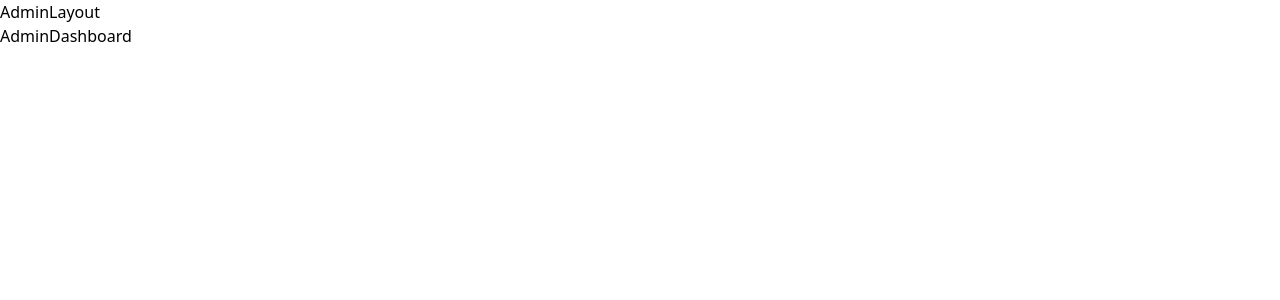
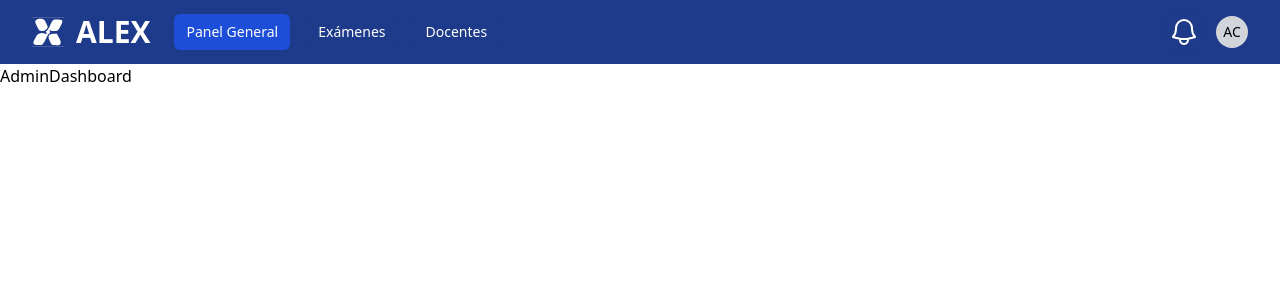
Before and after one commit to Darkpool645/alex-frontend, a React (Vite) app: page /admin in a window 1280 px wide. Shown: the top 300 px of the page. Built offline with nearby package versions, Linux system fonts and the light colour scheme.

Commit message:
feat admin header

```diff
--- /dev/null
+++ b/src/components/admin/AdminHeader.jsx
@@ -0,0 +1,98 @@
+import { Disclosure, DisclosureButton, DisclosurePanel, Menu, MenuButton, MenuItem, MenuItems } from "@headlessui/react";
+import { Bars3Icon, BellIcon, XMarkIcon } from "@heroicons/react/24/outline";
+import logo from "@/assets/svgs/favicon.svg";
+import { Link } from "react-router-dom";
+
+
+
+const AdminHeader = () => {
+    const navigation = [
+        { name: "Panel General", href: "/admin", current: true },
+        { name: "Exámenes", href: "/exams", current: false },
+        { name: "Docentes", href: "/teachers", current: false }
+    ];
+    return (
+        <Disclosure as="nav" className="bg-blue-900">
+            <div className="w-full px-2 sm:px-6 lg:px-8">
+                <div className="relative flex h-16 items-center justify-between">
+                    <div className="absolute inset-y-0 left-0 flex items-center sm:hidden">
+                        <DisclosureButton className="group relative inline-flex items-center justify-center rounded-md p-2 text-white hover:bg-blue-700 focus:outline-hidden">
+                            <span className="absolute -inset-0.5" />
+                            <span className="sr-only">Open menu</span>
+                            <Bars3Icon aria-hidden="true" className="block size-6 group-data-[open]:hidden" />
+                            <XMarkIcon aria-hidden="true" className="hidden size-6 group-data-[open]:block" />
+                        </DisclosureButton>
+                    </div>
+                    <div className="flex flex-1 items-center justify-center sm:items-stretch sm:justify-start">
+                        <div className="flex shrink-0 items-center gap-3">
+                            <img alt="ALEX Logo" src={logo} className="size-8" />
+                            <h1 className="text-3xl text-white font-bold">ALEX</h1>
+                        </div>
+                        <div className="hidden sm:ml-6 sm:block">
+                            <div className="flex space-x-4">
+                                {navigation.map((item) => (
+                                    <Link
+                                        key={item.name}
+                                        to={item.href}
+                                        aria-current={item.current ? "page" : undefined}
+                                        className={`rounded-md px-3 py-2 text-sm font-medium text-white ${item.current ? "bg-blue-700" : "bg-blue-900 hover:bg-blue-700"
+                                            }`}
+                                    >
+                                        {item.name}
+                                    </Link>
+                                ))}
+                            </div>
+                        </div>
+                    </div>
+                    <div className="absolute inset-y-0 right-0 flex items-center pr-2 sm:static sm:inset-auto sm:ml-6 sm:pr-0">
+                        <button type="button" className="relative rounded-full bg-blue-900 p-1 text-white focus:outline-none">
+                            <span className="absolute -inset-1.5" />
+                            <span className="sr-only">View notifications</span>
+                            <BellIcon aria-hidden="true" className="size-8" />
+                        </button>
+                        <Menu as="div" className="relative ml-3">
+                            <div>
+                                <MenuButton className="relative flex rounded-full bg-gray-300 text-sm focus:outline-hidden">
+                                    <span className="absolute -inset-1.5" />
+                                    <span className="sr-only">Open user menu</span>
+                                    <div className="size-8 rounded-full flex items-center justify-center font-medium text-black">
+                                        AC
+                                    </div>
+                                </MenuButton>
+                            </div>
+                            <MenuItems transition className="absolute right-0 z-10 mt-2 w-48 origin-top-right rounded-md bg-white py-1 shadow-lg ring-black/5 transition focus:outline-hidden data-[closed]:scale-95 data-[closed]:transform data-[closed]:opacity-0 data-[enter]:duration-100 daa-[enter]:ease-out data-[leave]:duration-75 data-[leave]:ease-in">
+                                <MenuItem>
+                                    <Link to="admin/profile" className="block px-4 py-2 text-sm text-gray-700 data-[focus]:bg-gray-100 data-[focus]:outline-hidden">
+                                        Ver perfil
+                                    </Link>
+                                </MenuItem>
+                                <MenuItem>
+                                    <Link to="admin/settings" className="block px-4 py-2 text-sm text-gray-700 data-[focus]:bg-gray-100 data-[focus]:outline-hidden">
+                                        Configuraciones
+                                    </Link>
+                                </MenuItem>
+                                <MenuItem>
+                                    <a href="/" className="block px-4 py-2 text-sm text-gray-700 data-[focus]:bg-gray-100 data-[focus]:outline-hidden">
+                                        Cerrar Sesión
+                                    </a>
+                                </MenuItem>
+                            </MenuItems>
+                        </Menu>
+                    </div>
+                </div>
+            </div>
+            <DisclosurePanel className="sm:hidden">
+                <div className="space-y-1 px-2 pt-2 pb-3">
+                    {navigation.map((item) => (
+                        <DisclosureButton key={item.name} as={Link} to={item.href} aria-current={item.current ? 'page' : undefined}
+                            className={`block rounded-md px-3 py-2 text-base font-medium text-white ${item.current ? 'bg-blue-700' : 'bg-blue-900 hover:bg-blue-700'}`}>
+                            {item.name}
+                        </DisclosureButton>
+                    ))}
+                </div>
+            </DisclosurePanel>
+        </Disclosure>
+    );
+};
+
+export default AdminHeader;
--- a/src/components/admin/AdminLayout.jsx
+++ b/src/components/admin/AdminLayout.jsx
@@ -1,9 +1,9 @@
 import { Outlet } from "react-router-dom";
-
+import AdminHeader from "@/components/admin/AdminHeader";
 const AdminLayout = () => {
     return(
         <div>
-            <h1>AdminLayout</h1>
+            <AdminHeader/>
             <main>
                 <Outlet />
             </main>
--- a/src/routes/adminRoutes.jsx
+++ b/src/routes/adminRoutes.jsx
@@ -1,7 +1,7 @@
 import { lazy, Suspense } from "react";
 
 const AdminLayout = lazy(() => import("@/components/admin/AdminLayout.jsx"));
-const LoginScreen = lazy(() => import("@/screens/admin/AdminDashboardScreen.jsx"));
+const AdminDashboardScreen = lazy(() => import("@/screens/admin/AdminDashboardScreen.jsx"));
 const Loader = lazy(() => import("@/components/public/Loader.jsx"));
 
 const AdminRoutes = [
@@ -15,7 +15,7 @@ const AdminRoutes = [
         children: [
             {
                 index: true,
-                element: <LoginScreen />,
+                element: <AdminDashboardScreen />,
             },
         ],
     },
```
